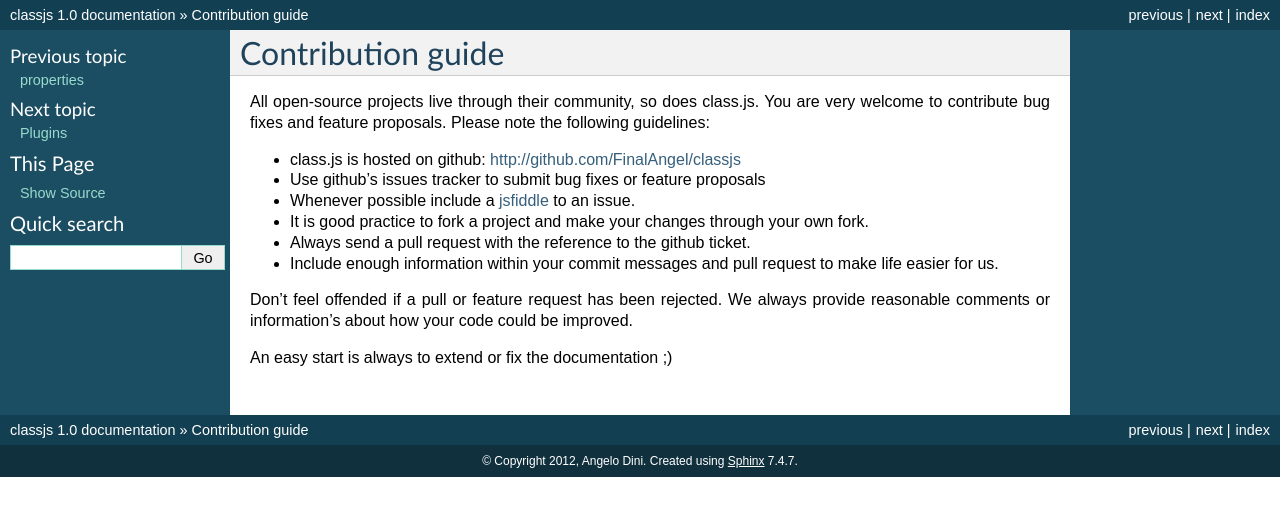
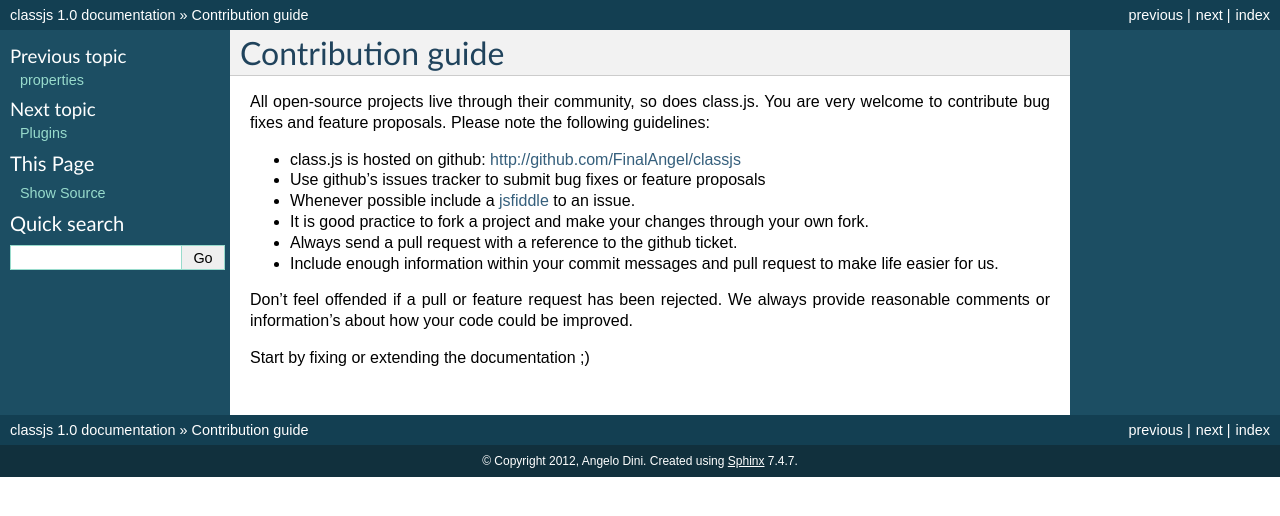
Before and after one commit to FinalAngel/classjs, a Sphinx documentation site: the page built from docs/src/contributing/guide.rst, in a window 1280 px wide. Shown: the top 516 px of the page. Built offline with Sphinx 7.4.7, drawn with Linux system fonts in a browser that asks for light colours.

Commit message:
fixed some typos

```diff
--- a/docs/src/contributing/guide.rst
+++ b/docs/src/contributing/guide.rst
@@ -13,7 +13,7 @@ bug fixes and feature proposals. Please note the following guidelines:
 
 * It is good practice to fork a project and make your changes through your own fork.
 
-* Always send a pull request with the reference to the github ticket.
+* Always send a pull request with a reference to the github ticket.
 
 * Include enough information within your commit messages and pull request to make life easier for us.
 
@@ -21,4 +21,4 @@ bug fixes and feature proposals. Please note the following guidelines:
 Don't feel offended if a pull or feature request has been rejected. We always provide reasonable comments
 or information's about how your code could be improved.
 
-An easy start is always to extend or fix the documentation ;)
+Start by fixing or extending the documentation ;)
```
Also changed, not shown: 5 other files.
